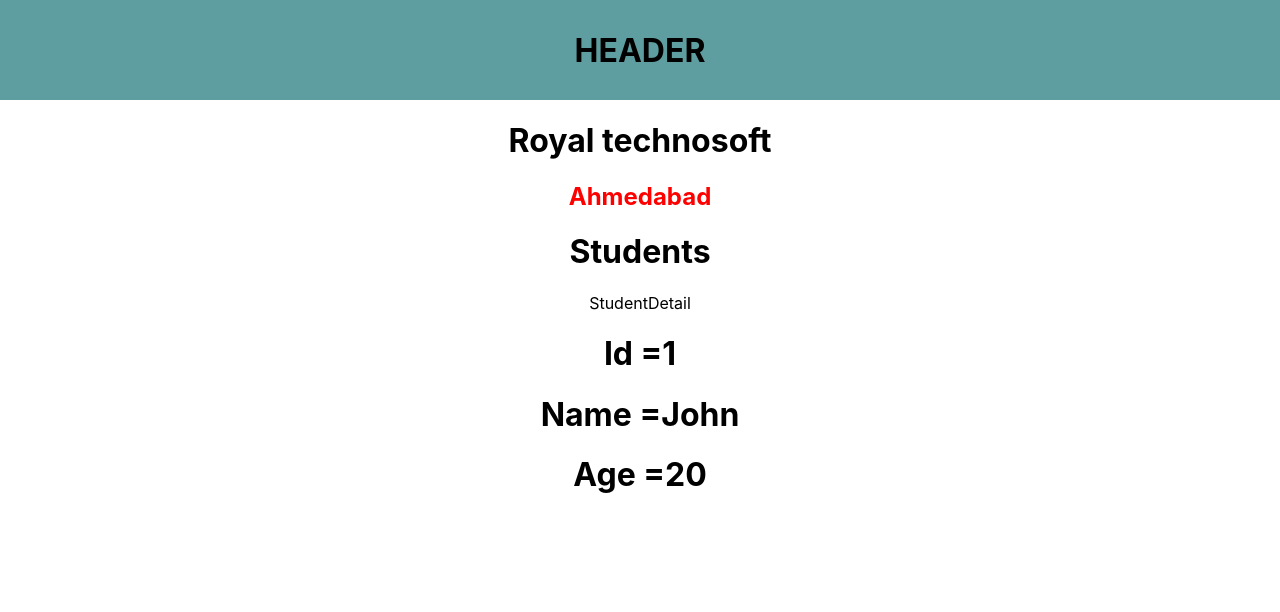
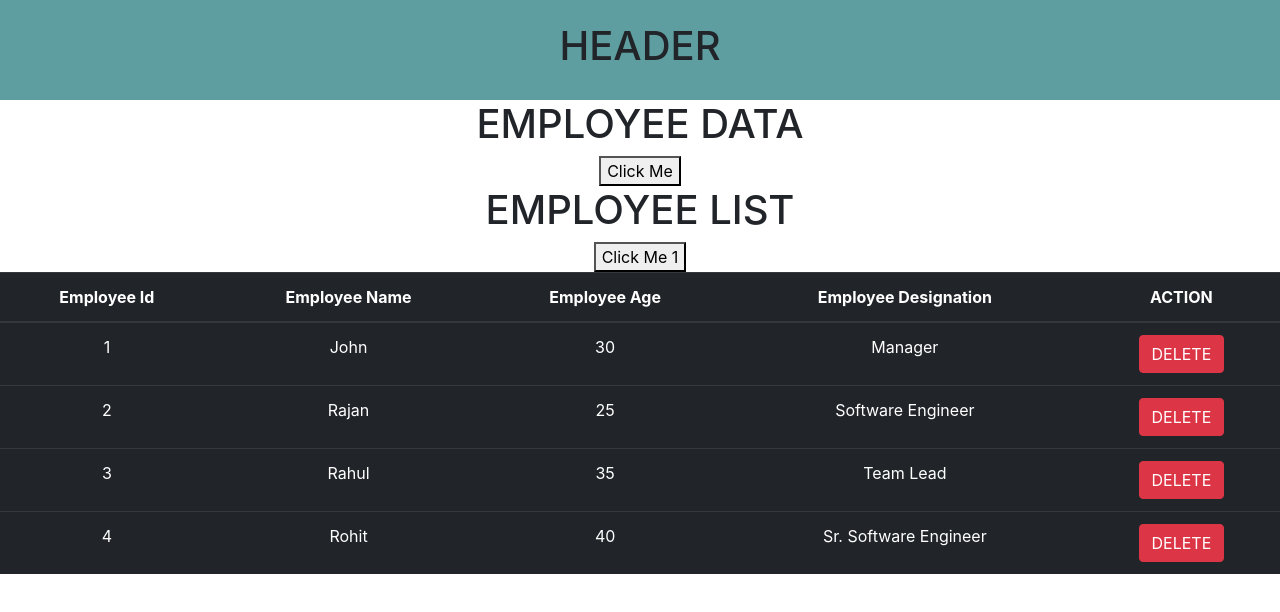
Before and after one commit to samirvithlani/MERN_react_gen, a React (Create React App) app: page / in a window 1280 px wide. Shown: the top 612 px of the page. Built offline with nearby package versions, Linux system fonts and the light colour scheme.

Commit message:
props usestte

```diff
--- a/public/index.html
+++ b/public/index.html
@@ -24,6 +24,7 @@
       work correctly both with client-side routing and a non-root public URL.
       Learn how to configure a non-root public URL by running `npm run build`.
     -->
+    <link rel="stylesheet" href="https://cdn.jsdelivr.net/npm/bootstrap@4.1.3/dist/css/bootstrap.min.css" integrity="sha384-MCw98/SFnGE8fJT3GXwEOngsV7Zt27NXFoaoApmYm81iuXoPkFOJwJ8ERdknLPMO" crossorigin="anonymous">
     <title>React App</title>
   </head>
   <body>
--- a/src/App.js
+++ b/src/App.js
@@ -4,6 +4,7 @@ import Header from "./components/Header";
 import { Footer } from "./components/Footer";
 import { UserList } from "./components/UserList";
 import { Students } from "./propsdemo/Students";
+import { Employee } from "./propsdemo/Employee";
 
 function App() {
 
@@ -25,7 +26,8 @@ function App() {
   return (
     <div className="App">
       <Header headertitle = {title}/>
-      <Students t = {title} add = {addresss} style = {style}/>
+      <Employee/>
+      {/* <Students t = {title} add = {addresss} style = {style}/> */}
       {/* <Header/>
       <h1>APP</h1>
       <h2>Name = {name}</h2>
--- /dev/null
+++ b/src/propsdemo/Employee.jsx
@@ -0,0 +1,63 @@
+import React, { useState } from 'react'
+import { EmployeeList } from './EmployeeList'
+
+export const Employee = () => {
+
+    function test(name){
+        alert("test"+name)
+    }
+
+    function deleteEmployee (emp){
+        console.log("deleteEmployee",emp)
+        //apply filter
+
+        employees = employees.filter((e)=>{
+            return e.id != emp.id
+        })
+        console.log("after delete employees",employees)
+        setemployees(employees)
+        //after delete updated employee object -->
+        //useSate using setemp function we are updateing our state
+    }
+
+    //data --> variable    var data
+    //setData fuiton --> function   function setData()
+    //useState --> hook
+    //useState(initalValue)
+    //arr =[]
+    //const [data, setdata] = useState()
+    var [employees, setemployees] = useState(
+    [{
+        id: 1,
+        name: "John",
+        age: 30,
+        designation: "Manager"
+      },
+      {
+        id: 2,
+        name: "Rajan",
+        age: 25,
+        designation: "Software Engineer"
+      },
+      {
+        id: 3,
+        name: "Rahul",
+        age: 35,
+        designation: "Team Lead"
+      },
+      {
+        id: 4,
+        name: "Rohit",
+        age: 40,
+        designation: "Sr. Software Engineer"
+      }
+    ])
+
+  return (
+    <div>
+        <h1>EMPLOYEE DATA</h1>
+        <button onClick={()=>{test()}}>Click Me</button>
+        <EmployeeList employees = {employees} test ={test} delete = {deleteEmployee}></EmployeeList>
+    </div>
+  )
+}
--- /dev/null
+++ b/src/propsdemo/EmployeeList.jsx
@@ -0,0 +1,39 @@
+import React from "react";
+
+export const EmployeeList = (props) => {
+  console.log("employeeList..", props);
+  return (
+    <div>
+      <h1>EMPLOYEE LIST</h1>
+      <button onClick={()=>{props.test("royal")}}>Click Me 1</button>
+      <div>
+        <table className="table table-dark">
+          <thead>
+            <tr>
+              <th scope="row">Employee Id</th>
+              <th>Employee Name</th>
+              <th>Employee Age</th>
+              <th>Employee Designation</th>
+              <th>ACTION</th>
+            </tr>
+          </thead>
+          <tbody>
+            {props.employees.map((emp) => {
+              return (
+                <tr>
+                  <td>{emp.id}</td>
+                  <td>{emp.name}</td>
+                  <td>{emp.age}</td>
+                  <td>{emp.designation}</td>
+                  <td>
+                    <button onClick={()=>{props.delete(emp)}} className ="btn btn-danger">DELETE</button>
+                  </td>
+                </tr>
+              );
+            })}
+          </tbody>
+        </table>
+      </div>
+    </div>
+  );
+};
```
